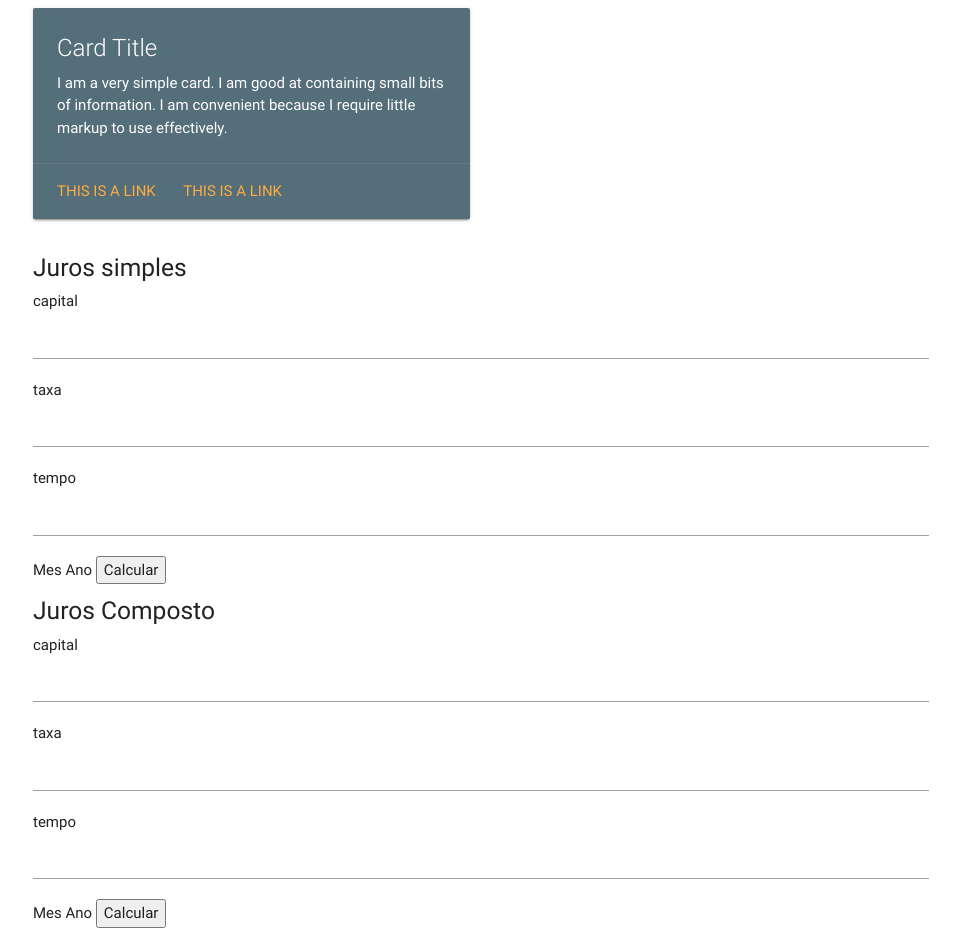
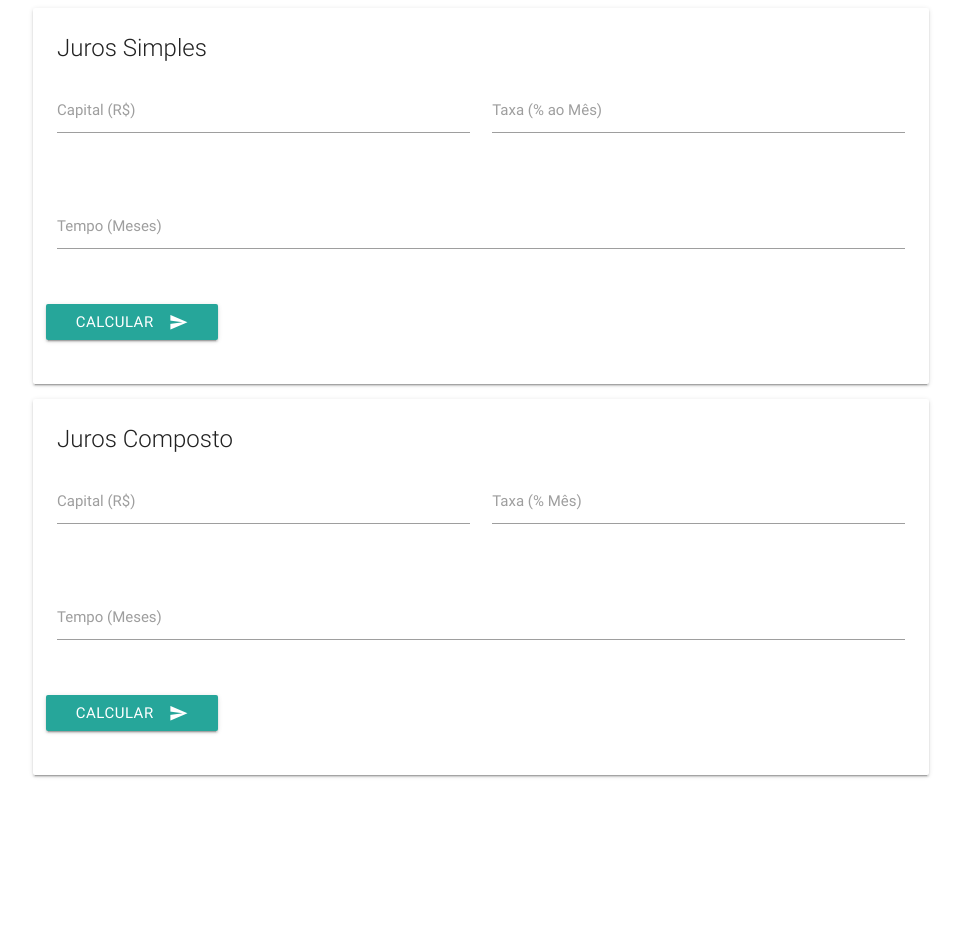
Before and after one commit to DeividFrancis/at.1_3p_si_2018.1-linguagem_e_desenvolvimento_para_web, a PHP site: page /juros-simples-composto in a window 1280 px wide. Shown: the whole page, without its empty margins (159-1120 px from the left). After the commit the page ends 778 px from the top, so only its background shows below. Run offline with PHP 8.4, Linux system fonts and the light colour scheme; some libraries are stand-ins or nearby versions.

Commit message:
Add card no layout da pagina juros simples e composto

```diff
--- a/app/views/calculo/jurosSimplesComposto.template.php
+++ b/app/views/calculo/jurosSimplesComposto.template.php
@@ -1,20 +1,63 @@
 <?php $title = 'Juros Simples e Composto'; require_once '../_includes/header.php'; ?>
+<div class="card">
+<div class="card-content">
+  <div class="card-title">Juros Simples</div>
+<form class="col s12" action="../../controller/jurosSimples.controller.php" method="POST">
   <div class="row">
-        <div class="col s12 m6">
-          <div class="card blue-grey darken-1">
-            <div class="card-content white-text">
-              <span class="card-title">Card Title</span>
-              <p>I am a very simple card. I am good at containing small bits of information.
-              I am convenient because I require little markup to use effectively.</p>
+    <div class="input-field col s6">
+      <input id="capital" type="text" name="capital">
+      <label for="capital">Capital (R$)</label>
     </div>
-            <div class="card-action">
-              <a href="#">This is a link</a>
-              <a href="#">This is a link</a>
+    <div class="input-field col s6">
+      <input id="taxa" type="text" name="taxa" class="validate">
+      <label for="taxa">Taxa (% ao Mês)</label>
     </div>
   </div>
+  <div class="row">
+    <div class="input-field col s12">
+      <input type="text" name="tempo">
+      <label for="tempo">Tempo (Meses)</label>
     </div>
   </div>
-<h5>Juros simples</h5>
+  <div class="row">
+    <button class="btn waves-effect waves-light" type="submit" name="action">Calcular
+      <i class="material-icons right">send</i>
+    </button>
+  </div>
+</form>
+</div>
+</div>
+
+
+<div class="card">
+<div class="card-content">
+  <div class="card-title">Juros Composto</div>
+<form class="col s12" action="../../controller/jurosComposto.controller.php" method="POST">
+  <div class="row">
+    <div class="input-field col s6">
+      <input id="capital" type="text" name="capital">
+      <label for="capital">Capital (R$)</label>
+    </div>
+    <div class="input-field col s6">
+      <input id="taxa" type="text" name="taxa" class="validate">
+      <label for="taxa">Taxa (% Mês)</label>
+    </div>
+  </div>
+  <div class="row">
+    <div class="input-field col s12">
+      <input type="text" name="tempo">
+      <label for="tempo">Tempo (Meses)</label>
+    </div>
+  </div>
+  <div class="row">
+    <button class="btn waves-effect waves-light" type="submit" name="action">Calcular
+      <i class="material-icons right">send</i>
+    </button>
+  </div>
+</form>
+</div>
+</div>
+<!-- <h5>Juros simples</h5>
 <form class="" action="../../controller/jurosSimples.controller.php" method="POST">
   capital<input type="text" name="capital">
   taxa<input type="text" name="taxa">
@@ -26,12 +69,12 @@
 
 <h5>Juros Composto</h5>
 
-<form class="" action="../../controller/jurosComposto.controller.php" method="post">
+<form class="" action="" method="post">
   capital<input type="text" name="capital">
   taxa<input type="text" name="taxa">
   tempo<input type="text" name="tempo">
   <input type="radio" name="mesAno" value="mes">Mes
   <input type="radio" name="mesAno" value="ano">Ano
   <button type="submit" name="button">Calcular</button>
-</form>
+</form> -->
 <?php require_once '../_includes/footer.php'; ?>
```
Lines whose indentation alone changed are shown as unchanged.
